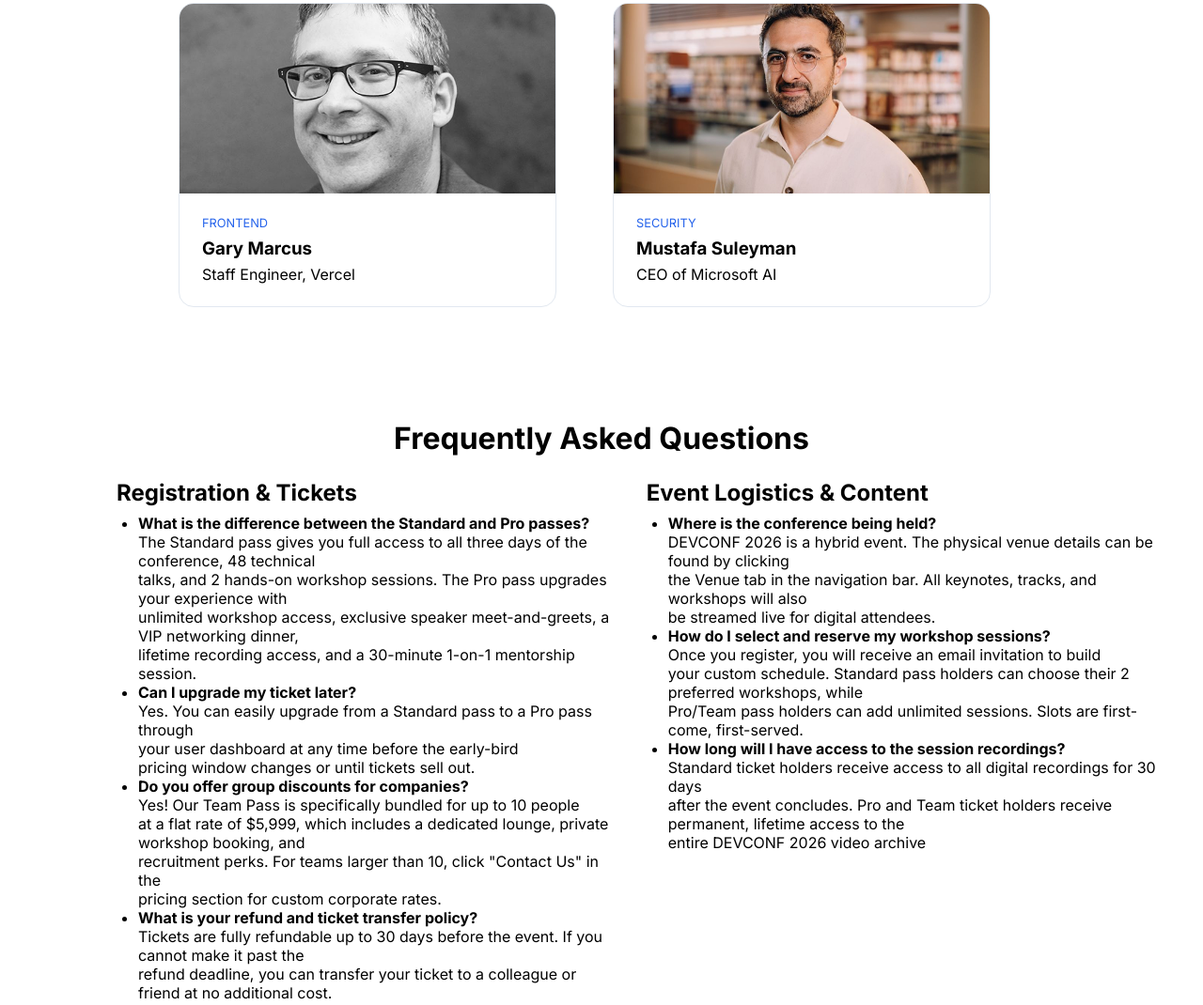
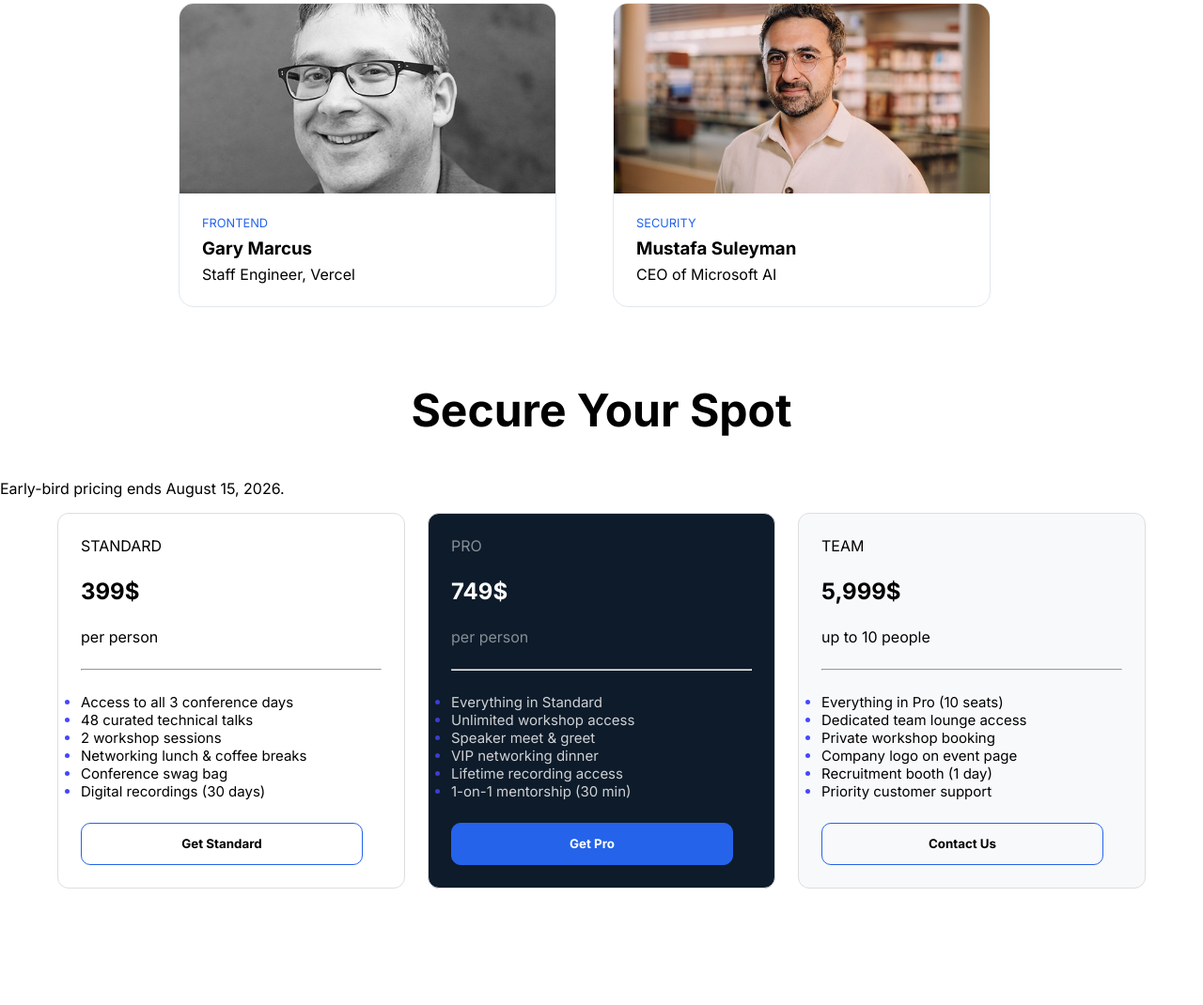
Before and after one commit to saif09876809/ph-assignment, a plain HTML site: page index.html in a window 1280 px wide. Shown: the part 1424-2494 px from the top of the page at 94% size. Drawn offline with Linux system fonts and the light colour scheme.

Commit message:
Spot plans pricing added.

```diff
--- a/index.html
+++ b/index.html
@@ -25,7 +25,7 @@
         </ul>
       </div>
       <div>
-        <button>Register Now</button>
+        <button class="nav-button">Register Now</button>
       </div>
     </div>
 
@@ -88,7 +88,60 @@
           </div>
         </div>
       </div>
+      <div class="secure-your-spot">
+        <div class="plans-title">
+        <h1>Secure Your Spot</h1>
+        <p>Early-bird pricing ends August 15, 2026.</p>
+        </div>
 
+        <div class="alignment">
+             <div class="plans">
+                 <p>STANDARD</p>
+                 <h2>399$</h2>
+          <p>per person</p>
+          <hr>
+          <ul>
+              <li>Access to all 3 conference days</li>
+            <li>48 curated technical talks</li>
+            <li>2 workshop sessions</li>
+            <li>Networking lunch & coffee breaks</li>
+            <li>Conference swag bag</li>
+            <li>Digital recordings (30 days)</li>
+        </ul>
+        <button><b>Get Standard</b></button>
+        </div>
+        <div class="plans pro">
+          <p class="pro-p">PRO</p>
+          <h2>749$</h2>
+          <p>per person</p>
+          <hr>
+          <ul>
+            <li>Everything in Standard</li>
+            <li>Unlimited workshop access</li>
+            <li>Speaker meet & greet</li>
+            <li>VIP networking dinner</li>
+            <li>Lifetime recording access</li>
+            <li>1-on-1 mentorship (30 min)</li>
+          </ul>
+          <button><b>Get Pro</b></button>
+        </div>
+        <div class="plans team">
+            <p>TEAM</p>
+            <h2>5,999$</h2>
+            <p>up to 10 people</p>
+            <hr>
+            <ul>
+                <li>Everything in Pro (10 seats)</li>
+                <li>Dedicated team lounge access</li>
+                <li>Private workshop booking</li>
+                <li>Company logo on event page</li>
+                <li>Recruitment booth (1 day)</li>
+                <li>Priority customer support</li>
+            </ul>
+            <button><b>Contact Us</b></button>
+        </div>
+        </div>
+      </div>
     </section>
     <section></section>
     <div class="faq-title">
--- a/style.css
+++ b/style.css
@@ -23,7 +23,7 @@
   color: #575757;
 }
 
-button {
+.nav-button {
   background-color: rgb(26, 49, 255);
   padding: 12px;
   color: white;
@@ -55,6 +55,19 @@ button {
   flex-direction: column;
   gap: 26px;
 }
+
+.banner-button {
+  background-color: rgb(26, 49, 255);
+  padding: 12px;
+  color: white;
+  border-radius: 10px;
+  border: none;
+  width: 210px;
+  height: 60px;
+  font-size: 20px;
+}
+
+
 
 .banner-texts h1 {
   font-size: 65px;
@@ -119,7 +132,9 @@ button {
 .faq {
   margin-left: 100px;
 
-  padding: 24px;
+  padding: 70px;
+
+
 }
 
 .faq-p {
@@ -132,3 +147,87 @@ button {
   justify-content: center;
   gap: 30px;
 }
+
+.plans {
+  height: 350px;
+  width: 376.66px;
+}
+
+
+.plans {
+  border: 0.5px solid rgb(222, 222, 222);
+
+  border-radius: 12px;
+  padding: 24px;
+  max-width: 320px;
+  margin: 16px 0;
+}
+
+.alignment {
+  display: flex;
+  justify-content: center;
+  gap: 24px;
+}
+
+.plans ul {
+  font-size: 15px;
+  color: 333333;
+}
+
+.plans ul li::marker {
+  color: rgb(70, 70, 255);
+}
+
+.pro {
+  background-color: #0d1b2a;
+}
+.pro-p {
+  color: #93c5fd;
+}
+.pro p {
+  color: white;
+  opacity: 50%;
+}
+.pro h2 {
+  color: white;
+}
+
+.pro ul li {
+  color: white;
+  opacity: 80%;
+}
+
+.team {
+  background-color: #f8f9fb;
+}
+
+.plans  {
+  display: flex;
+  flex-direction: column;
+  gap: 24px;
+
+}
+
+.plans button {
+  border: 1px solid #2563EB;
+  background-color: white;
+  height: 45px;
+  width: 300px;
+  border-radius: 10px;
+}
+
+.pro button {
+  background-color: #2563EB;
+  color: white;
+}
+
+.team button {
+  background-color: #f8f9fb;
+}
+
+.plans-title p {
+  display: flex;
+  flex-direction: column;
+  justify-content: center;
+
+}
```
